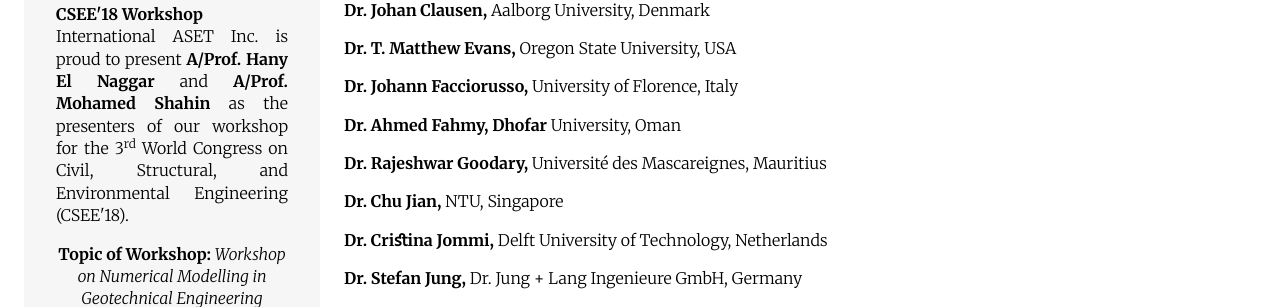
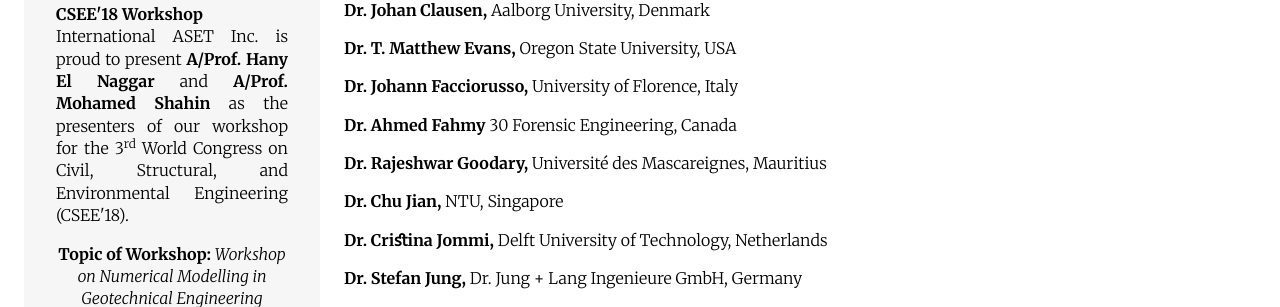
Before and after one commit to emdsgn/icgre, a Jekyll site: the page built from committee.html, in a window 1280 px wide and 900 px high, scrolled down 669 px. Shown: the part 145-452 px from the top of the window. Built offline with Jekyll 4.4.1, drawn with Linux system fonts in a browser that asks for light colours; nearby versions of some CDN libraries; Markdown is read by kramdown in place of the engine named in the settings; comment, search, counter and statistics services are not loaded.

Commit message:
Updates SC member affiliation

```diff
--- a/committee.html
+++ b/committee.html
@@ -19,7 +19,7 @@
     <p class="body"><b>Dr. Johan Clausen, </b> Aalborg University, Denmark</p>
     <p class="body"><b>Dr. T. Matthew Evans, </b> Oregon State University, USA</p>
     <p class="body"><b>Dr. Johann Facciorusso, </b> University of Florence, Italy </p>
-    <p class="body"><b>Dr. Ahmed Fahmy, Dhofar </b> University, Oman </p>
+    <p class="body"><b>Dr. Ahmed Fahmy</b> 30 Forensic Engineering, Canada</p>
     <p class="body"><b>Dr. Rajeshwar Goodary, </b> Université des Mascareignes, Mauritius </p>
     <p class="body"><b>Dr. Chu Jian, </b> NTU, Singapore </p>
     <p class="body"><b>Dr. Criﬆina Jommi, </b> Delft University of Technology, Netherlands </p>
```
Also changed, not shown: 1 other file.
